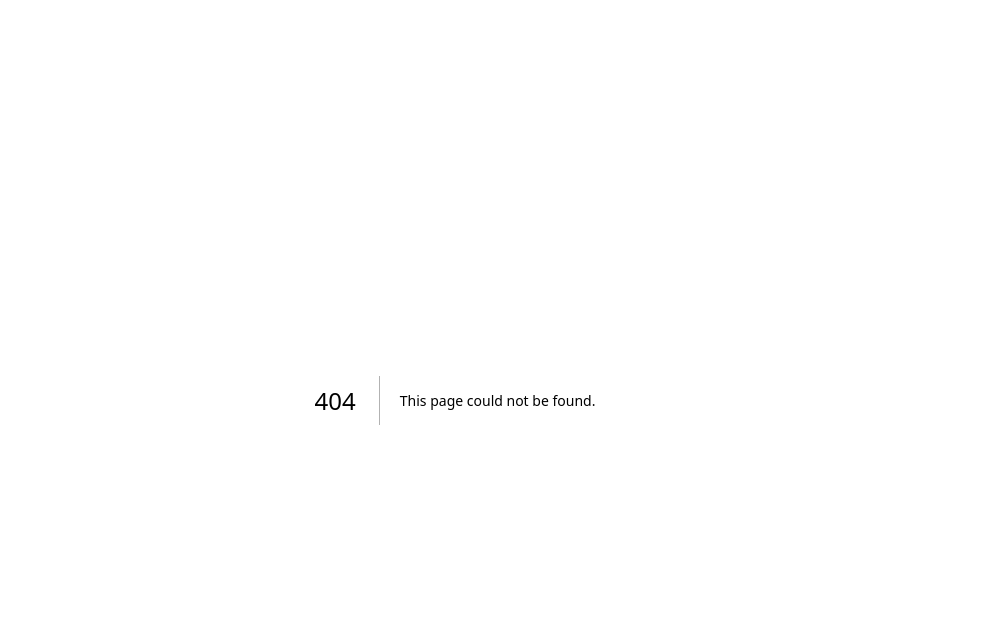
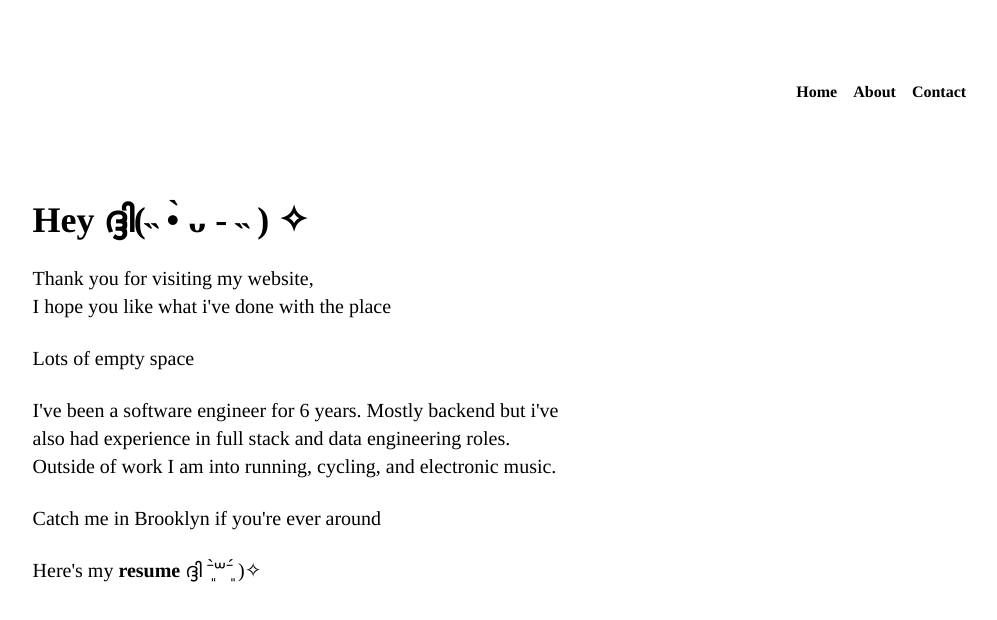
Before and after one commit to dvochoa/dvochoa.github.io, a Next.js app: page /about in a window 1280 px wide. Before the commit this address had no page. Shown: the top 620 px of the page, without its empty margins (185-1182 px from the left). Built offline with nearby package versions, Linux system fonts and the light colour scheme.

Commit message:
Add about section

```diff
--- /dev/null
+++ b/src/app/about/about.module.css
@@ -0,0 +1,32 @@
+/* Base grid layout for mobile (default) */
+.grid-container {
+  grid-template-rows: 10% 10% auto;
+  grid-template-columns: 15% 70% 15%;
+}
+
+/* Large screens (laptops, desktops) */
+@media (min-width: 1024px) {
+  .grid-container {
+    grid-template-rows: 10% 15% auto;
+    grid-template-columns: 17% 42% 7.6% auto; /* 4rd col should start at 2/3 width to match sections header with other pages */
+  }
+}
+
+/* Apply an animated underline on hover */
+.header-entry:after {
+  content: "";
+  position: absolute;
+  width: 100%;
+  transform: scaleX(0);
+  height: 2px;
+  bottom: 0;
+  left: 0;
+  background-color: black;
+  transform-origin: bottom left;
+  transition: transform 0.25s ease-out;
+}
+
+.header-entry:hover::after {
+  transform: scaleX(1);
+  transform-origin: bottom left;
+}
--- /dev/null
+++ b/src/app/about/page.tsx
@@ -0,0 +1,45 @@
+import type { Metadata } from "next";
+import Link from "next/link";
+
+import styles from "./about.module.css";
+import SectionsHeader from "@/components/sections-header";
+
+export const metadata: Metadata = { title: "About Me" };
+
+export default function HomePage() {
+  return (
+    <div className={`${styles["grid-container"]} h-lvh grid`}>
+      <meta charSet="utf-8"></meta>
+      <meta name="viewport" content="width=device-width, initial-scale=1.0"></meta>
+      <SectionsHeader className="row-start-2 col-start-2 lg:col-start-4 justify-self-center" />
+      <main className="row-start-3 col-start-2 lg:col-start-2">
+        <h1 className="text-4xl font-bold">Hey ദ്ദി(˵ •̀ ᴗ - ˵ ) ✧</h1>
+        <br></br>
+        <p className="text-xl">Thank you for visiting my website,</p>
+        <p className="text-xl">I hope you like what i've done with the place</p>
+        <br></br>
+        <p className="text-xl">Lots of empty space</p>
+        <br></br>
+        <p className="text-xl">
+          I've been a software engineer for 6 years. Mostly backend but i've also had experience in
+          full stack and data engineering roles. Outside of work I am into running, cycling, and
+          electronic music.
+        </p>
+        <br></br>
+        <p className="text-xl">Catch me in Brooklyn if you're ever around</p>
+        <br></br>
+        <p className="text-xl">
+          Here's my{" "}
+          <Link
+            href="/documents/resume.pdf"
+            target="_blank"
+            className={`${styles["header-entry"]} font-bold inline-block relative`}
+          >
+            resume
+          </Link>{" "}
+          ദ്ദി ˉ͈̀꒳ˉ͈́ )✧
+        </p>
+      </main>
+    </div>
+  );
+}
--- a/src/app/components/sections-header.tsx
+++ b/src/app/components/sections-header.tsx
@@ -6,6 +6,9 @@ const SectionsHeader = ({ className }: { className: string }) => {
     <div className={className}>
       <Link href="/" className={`${styles["header-entry"]} font-bold inline-block relative ml-0`}>
         Home
+      </Link>
+      <Link href="/about" className={`${styles["header-entry"]} font-bold inline-block relative`}>
+        About
       </Link>
       <Link
         href="/contact"
--- a/src/app/contact/contact.module.css
+++ b/src/app/contact/contact.module.css
@@ -13,3 +13,10 @@
 .contact-icon:hover {
   transform: scale(1.25);
 }
+
+/* Large screens (laptops, desktops) */
+@media (min-width: 1024px) {
+  .grid-container {
+    grid-template-columns: repeat(3, minmax(0, 1fr));
+  }
+}
--- a/src/app/contact/page.tsx
+++ b/src/app/contact/page.tsx
@@ -12,13 +12,14 @@ export const metadata: Metadata = { title: "Contact" };
 
 export default function ContactPage() {
   return (
-    <div className={`${styles["grid-container"]} h-lvh grid grid-cols-3`}>
+    <div className={`${styles["grid-container"]} h-lvh grid`}>
       <meta charSet="utf-8"></meta>
       <meta name="viewport" content="width=device-width, initial-scale=1.0"></meta>
 
       <SectionsHeader className="row-start-2 col-start-2 lg:col-start-3 justify-self-center" />
 
-      <main className="row-start-3 col-start-2 text-center">
+      <div className="row-start-3 col-start-2 grid grid-cols-3 lg:grid-cols-1">
+        <main className="text-center col-start-2 lg:col-start-1">
           <Link href="mailto:danny@dannyochoa.net" target="_blank" rel="noopener noreferrer">
             <Image
               src="/images/gmail-icon.svg"
@@ -68,5 +69,6 @@ export default function ContactPage() {
           </Link>
         </main>
       </div>
+    </div>
   );
 }
--- a/src/app/layout.tsx
+++ b/src/app/layout.tsx
@@ -1,10 +1,6 @@
 import "@/styles/global.css";
 
 export const metadata = {
-  title: {
-    template: "%s | Danny Ochoa",
-    default: "Danny Ochoa",
-  },
   description: "Danny Ochoa's personal website",
   icons: {
     icon: [{ url: "/favicon/icon.svg", type: "image/svg+xml" }],
--- a/src/app/page.tsx
+++ b/src/app/page.tsx
@@ -3,11 +3,11 @@ import type { Metadata } from "next";
 import styles from "./page.module.css";
 import SectionsHeader from "./components/sections-header";
 
-export const metadata: Metadata = { title: "Home | Danny Ochoa" };
+export const metadata: Metadata = { title: "Home" };
 
 export default function HomePage() {
   return (
-    <div className={`${styles["grid-container"]} grid h-lvh`}>
+    <div className={`${styles["grid-container"]} h-lvh grid`}>
       <meta charSet="utf-8"></meta>
       <meta name="viewport" content="width=device-width, initial-scale=1.0"></meta>
       <SectionsHeader className="row-start-2 lg:col-start-3 justify-self-center" />
```
Also changed, not shown: 1 other file (tests, documents, lock files or other folders). Lines whose indentation alone changed are shown as unchanged.
